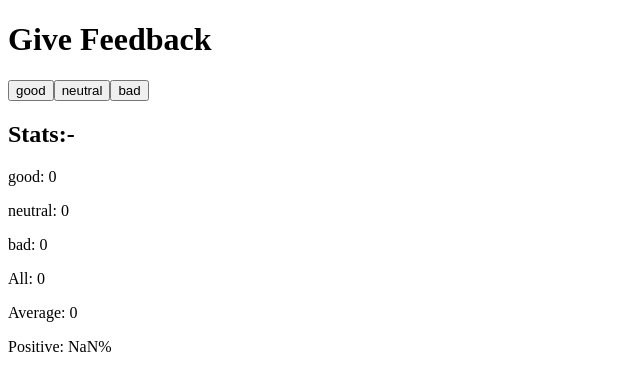
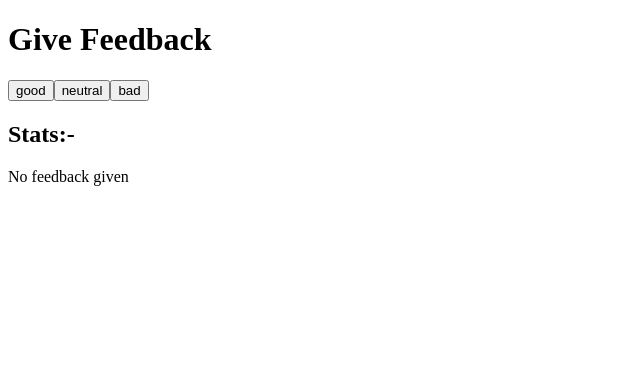
Before and after one commit to rishu2132/Fullstack, a React (Vite) app in the folder Part_1/Assignments/courseinfo/: page / in a window 1280 px wide. Shown: the top 390 px of the page, without its empty margins (0-640 px from the left). Built offline with nearby package versions, Linux system fonts and the light colour scheme.

Commit message:
exercise 1.9

```diff
--- a/Part_1/Assignments/courseinfo/src/App.jsx
+++ b/Part_1/Assignments/courseinfo/src/App.jsx
@@ -3,9 +3,12 @@ import { useState } from 'react'
 
 const Statistics = ({good , neutral , bad}) => {
   const total = good + neutral + bad
-  const average = ((good * 1) + (neutral * 0) + (bad * -1))/3
+  const average = ((good * 1) + (neutral * 0) + (bad * -1))/total
   const positive = ( good / total ) * 100
 
+  if (total == 0){
+    return <p>No feedback given</p>
+  }
   return (
     <div>
       <p>good: {good}</p>
```
